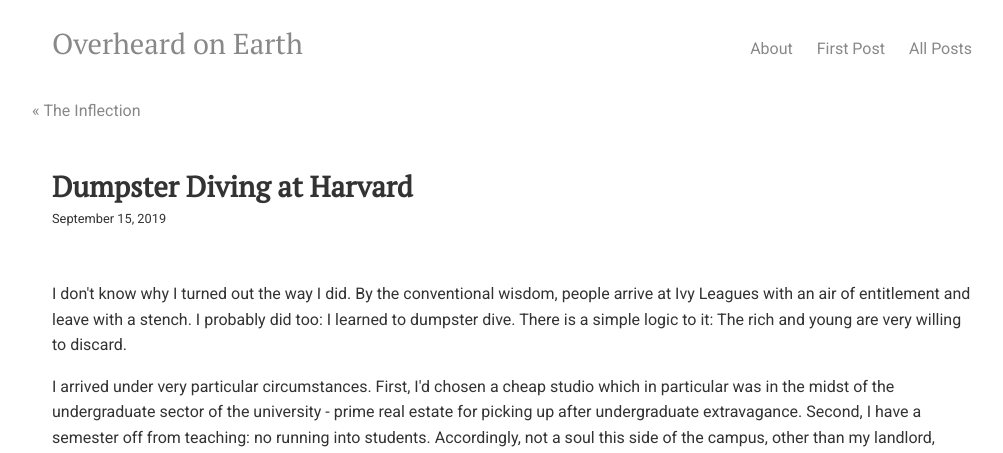
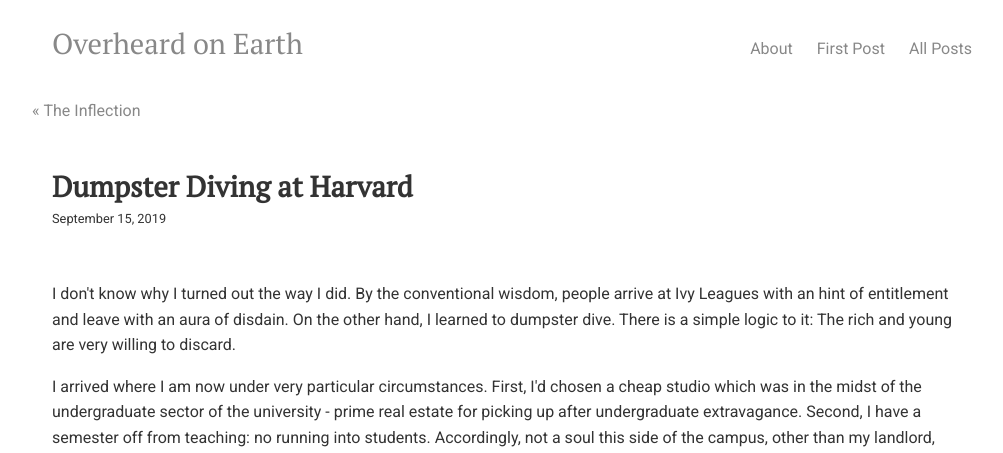
Before and after one commit to overheardonearth/overheardonearth.github.io, a Jekyll site: the page built from _posts/2019-09-15-dumpster-diving-at-harvard.html, in a window 1280 px wide. Shown: the top 453 px of the page, without its empty margins (128-1131 px from the left). Built offline with Jekyll 4.4.1, drawn with Linux system fonts in a browser that asks for light colours; comment, search, counter and statistics services are not loaded; some of the changed text lies outside the part shown.

Commit message:
Update 2019-09-15-dumpster-diving-at-harvard.html

```diff
--- a/_posts/2019-09-15-dumpster-diving-at-harvard.html
+++ b/_posts/2019-09-15-dumpster-diving-at-harvard.html
@@ -5,10 +5,10 @@ comments: true
 date: 2019-09-15
 ---
 
-I don't know why I turned out the way I did. By the conventional wisdom, people arrive at Ivy Leagues with an air of entitlement and leave with a stench. I probably did too: I learned to dumpster dive. There is a simple logic to it: The rich and young are very willing to discard.
+I don't know why I turned out the way I did. By the conventional wisdom, people arrive at Ivy Leagues with an hint of entitlement and leave with an aura of disdain. On the other hand, I learned to dumpster dive. There is a simple logic to it: The rich and young are very willing to discard.
 
 <p>
-I arrived under very particular circumstances. First, I'd chosen a cheap studio which in particular was in the midst of the undergraduate sector of the university - prime real estate for picking up after undergraduate extravagance. Second, I have a semester off from teaching: no running into students. Accordingly, not a soul this side of the campus, other than my landlord, knows of my existence. I do have some pride, but under the guise of anonymity, I become very bold.
+I arrived where I am now under very particular circumstances. First, I'd chosen a cheap studio which was in the midst of the undergraduate sector of the university - prime real estate for picking up after undergraduate extravagance. Second, I have a semester off from teaching: no running into students. Accordingly, not a soul this side of the campus, other than my landlord, knows of my existence. I do have some pride, but under the guise of anonymity, I become very bold.
 
 <p>
 When I first arrived at my new studio, I didn't have a lightbulb, and the ceiling light was broken. There was no furniture; I sat on the ground and worked by the light of the stove vent. I've collected a nice little set of furniture since then. I'm so proud of it I thought I'd share a photograph:
```
